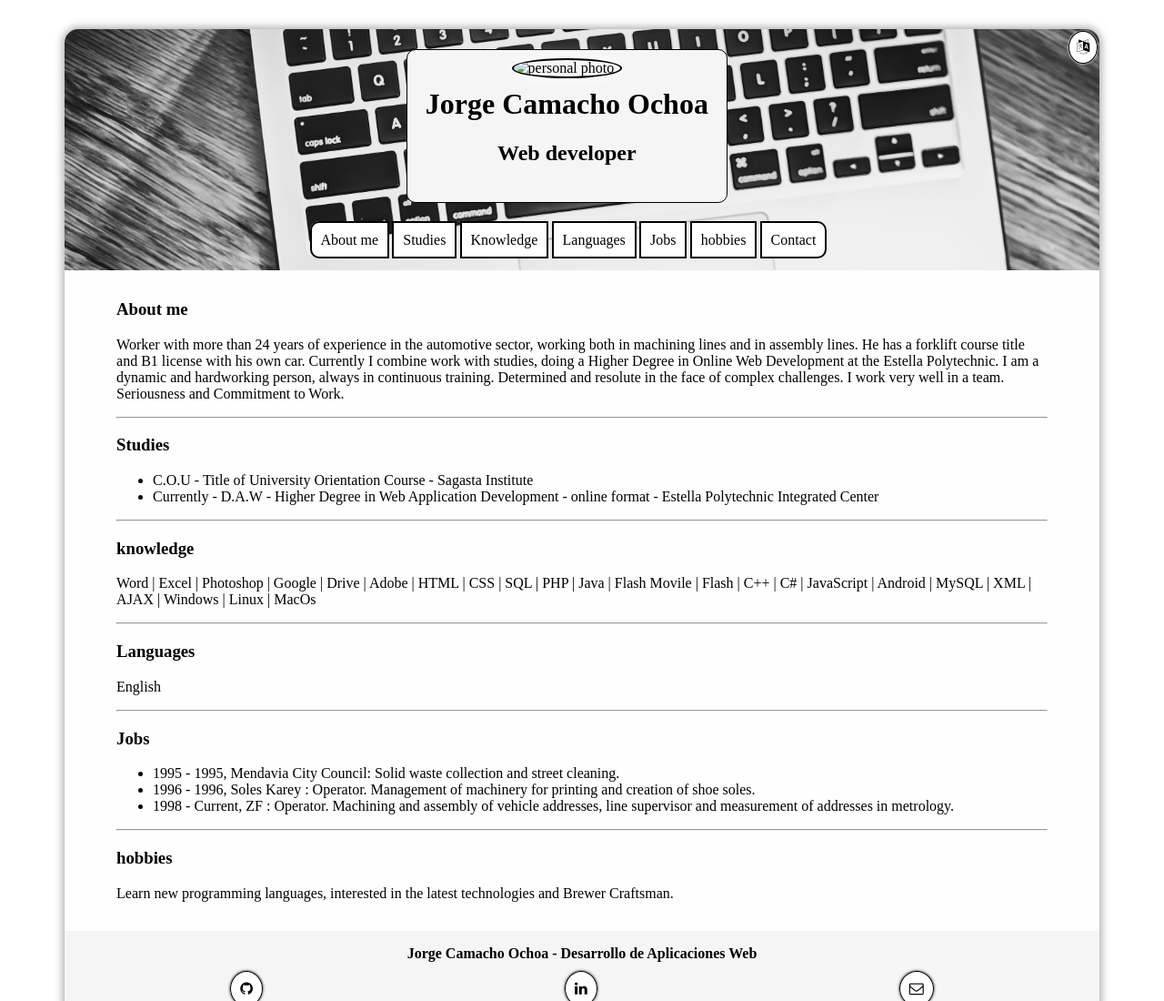
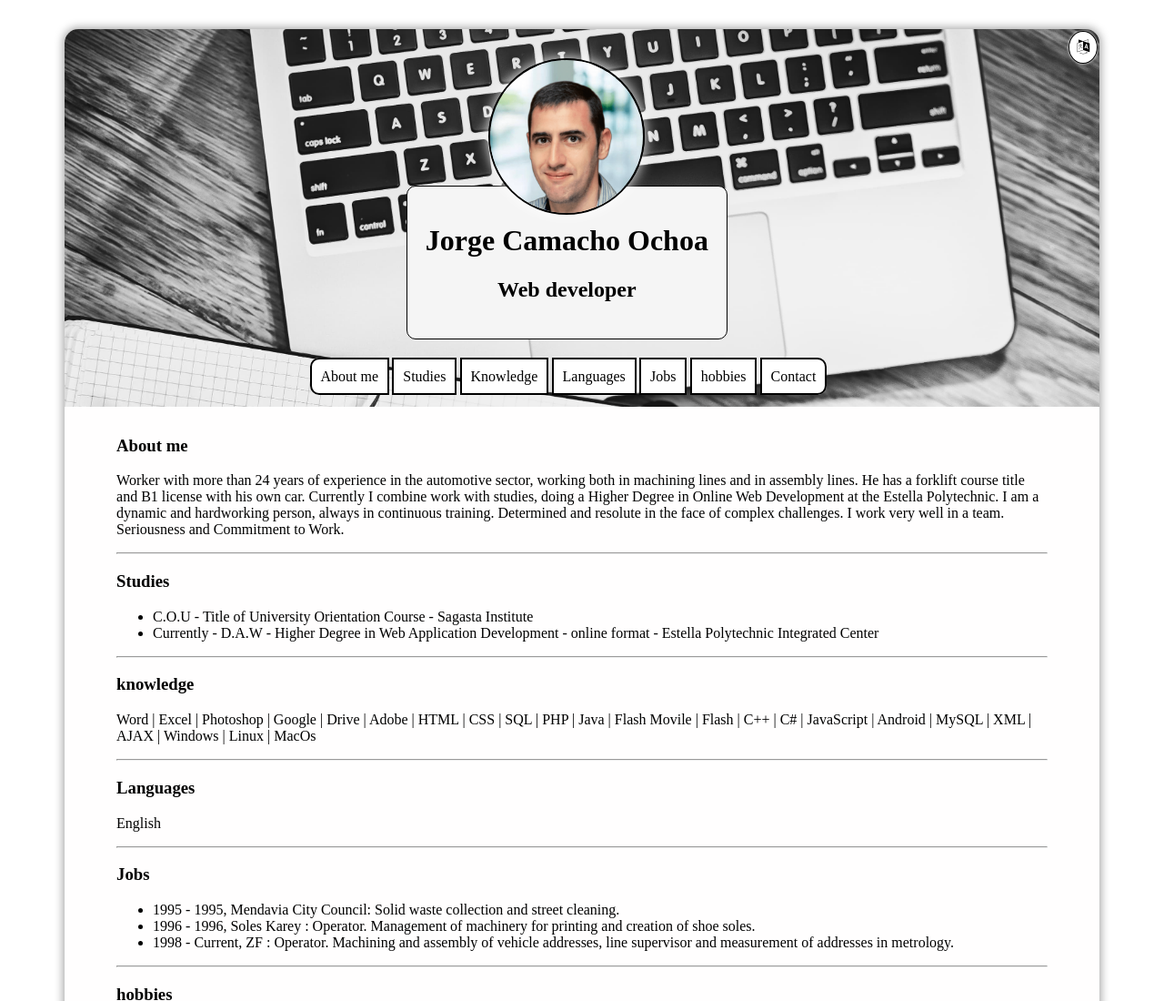
Before and after one commit to Kamatxo/Curriculum-Vitae, a plain HTML site: page lang/index_en.html in a window 1280 px wide. Shown: the top 1100 px of the page at 91% size. Drawn offline with Linux system fonts and the light colour scheme; files that its build step writes are made by us from their sources; files whose address does not match are found by name; a web font is replaced by a local one.

Commit message:
Cmabio de rutas para carpeta lang

```diff
--- a/lang/index_en.html
+++ b/lang/index_en.html
@@ -5,7 +5,7 @@
     <meta http-equiv="X-UA-Compatible" content="IE=edge">
     <meta name="viewport" content="width=device-width, initial-scale=1.0">
     <!-- añadimos estilos a la página desde un archivo externo -->
-    <link rel="stylesheet" type="text/css" href="css/estilos.css">
+    <link rel="stylesheet" type="text/css" href="../css/estilos.css">
     <!--  añadimos el archivo de fontawasome 4.7  -->
     <link href="https://stackpath.bootstrapcdn.com/font-awesome/4.7.0/css/font-awesome.min.css" rel="stylesheet" integrity="sha384-wvfXpqpZZVQGK6TAh5PVlGOfQNHSoD2xbE+QkPxCAFlNEevoEH3Sl0sibVcOQVnN" crossorigin="anonymous">
     <!--    añadimos fuente de Sono -->
@@ -26,7 +26,7 @@
             <div class="centrar">
                 <div class="presentacion">
 
-                    <img class="personal" src="img/profile-pic.png" alt="personal photo">
+                    <img class="personal" src="../img/profile-pic.png" alt="personal photo">
                     <div class="datos">
                         <h1>Jorge Camacho Ochoa</h1>
                         <h2>Web developer</h2>
```
Also changed, not shown: index.html (+1 -1 lines).
